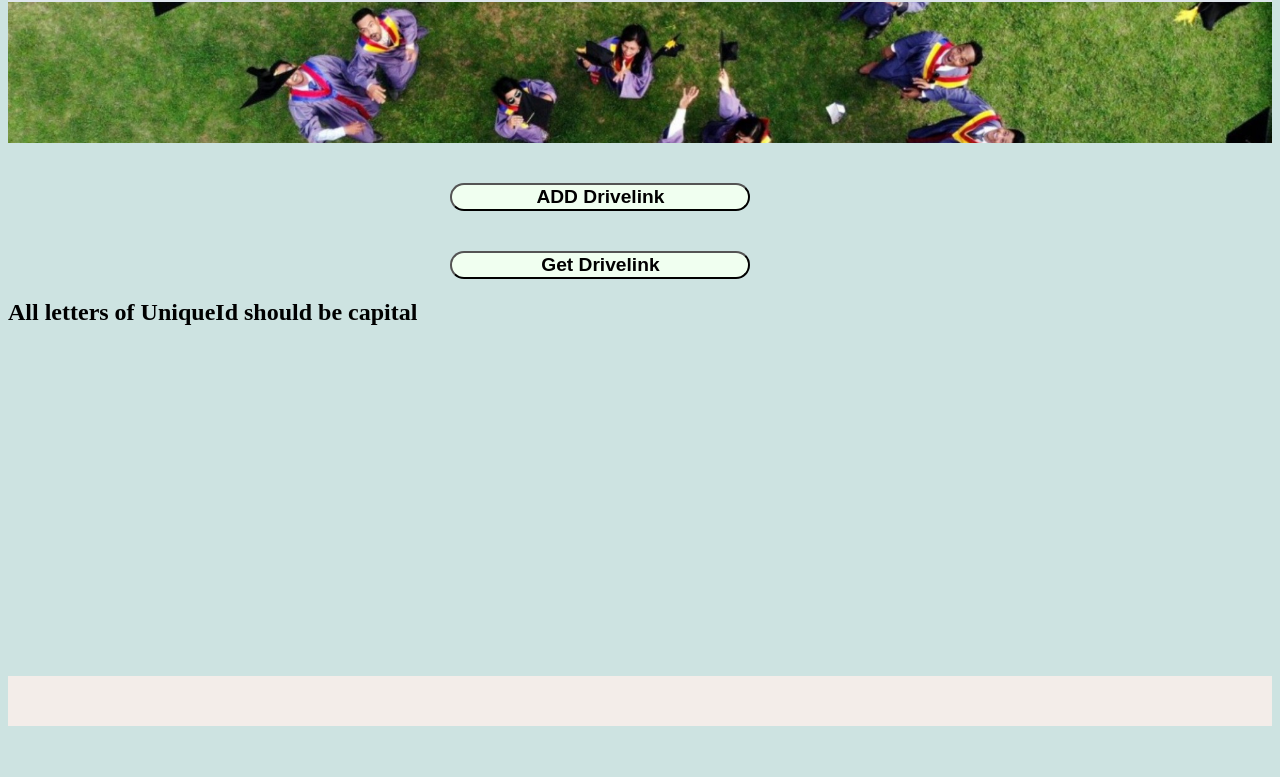
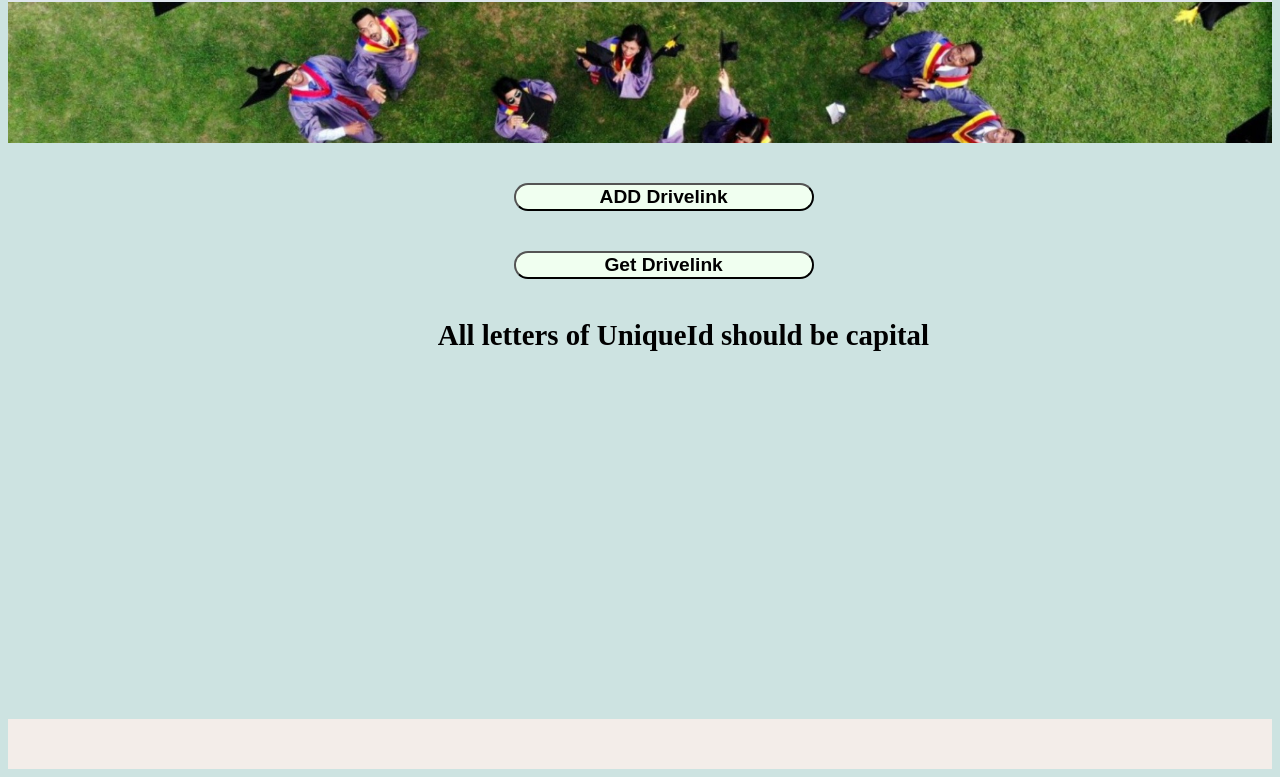
Before and after one commit to tanvir1811/MyquesionBankFrontend2, a plain HTML site: page index.html in a window 1280 px wide. Shown: the part 61-838 px from the top of the page. Before the commit the page ends 800 px from the top, so only its background shows below. Drawn offline with Linux system fonts and the light colour scheme.

Commit message:
Update style.css

```diff
--- a/style.css
+++ b/style.css
@@ -35,7 +35,7 @@ body {
     font-weight: bold;
     font-size: 1.2rem;
     display: block;
-    margin-left: 35%;
+    margin-left: 40%;
     margin-top: 40px;
     width: 300px;
     cursor: pointer;
@@ -52,7 +52,7 @@ body {
     font-weight: bold;
     font-size: 1.2rem;
     display: block;
-    margin-left: 35%;
+    margin-left: 40%;
     margin-top: 40px;
     width: 300px;
     cursor: pointer;
@@ -67,3 +67,15 @@ body {
     height:50px;
     margin-top: 350px;
  }
+ #b2{
+    background-color: transparent;
+    height:50px;
+    margin-top: 120px;
+
+    font-weight: bold;
+    font-size: 1.2rem;
+    display: block;
+    margin-left: 34%;
+    margin-top: 40px;
+    width: 600px;
+ }
```
